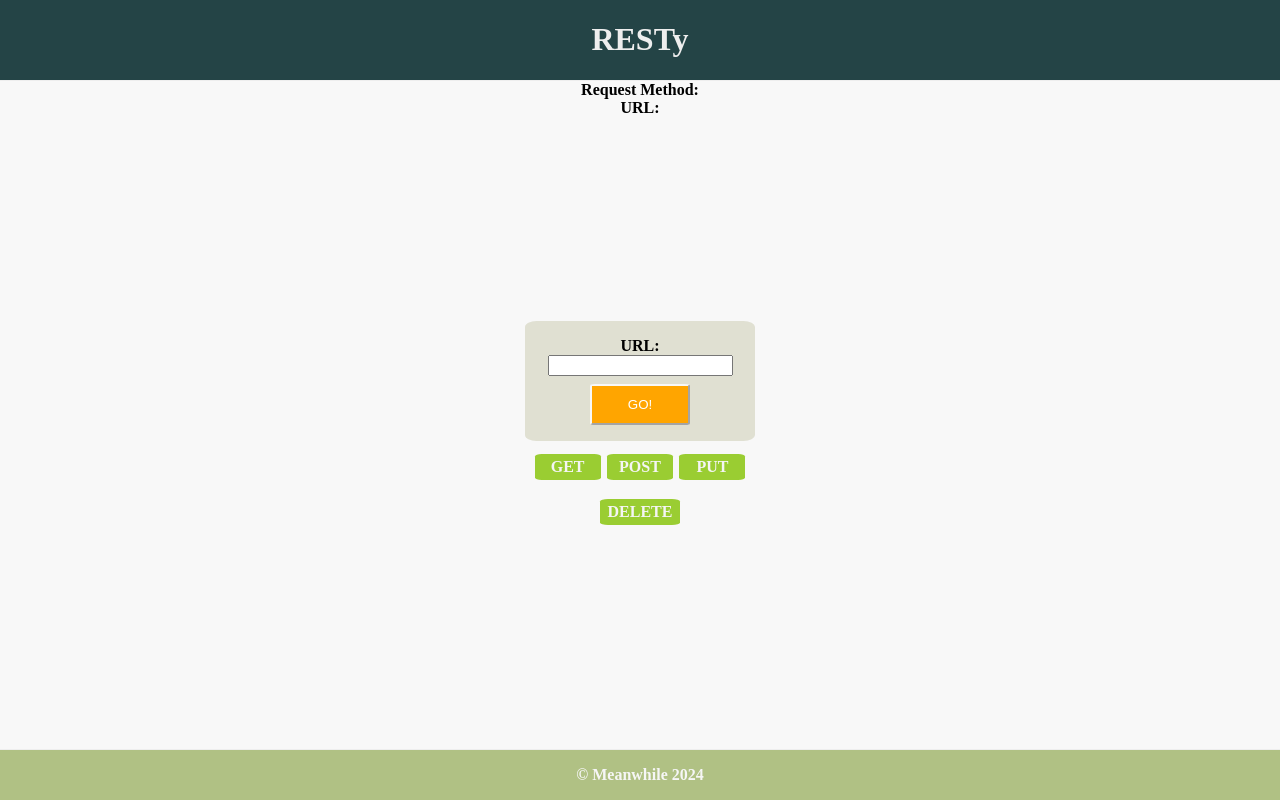
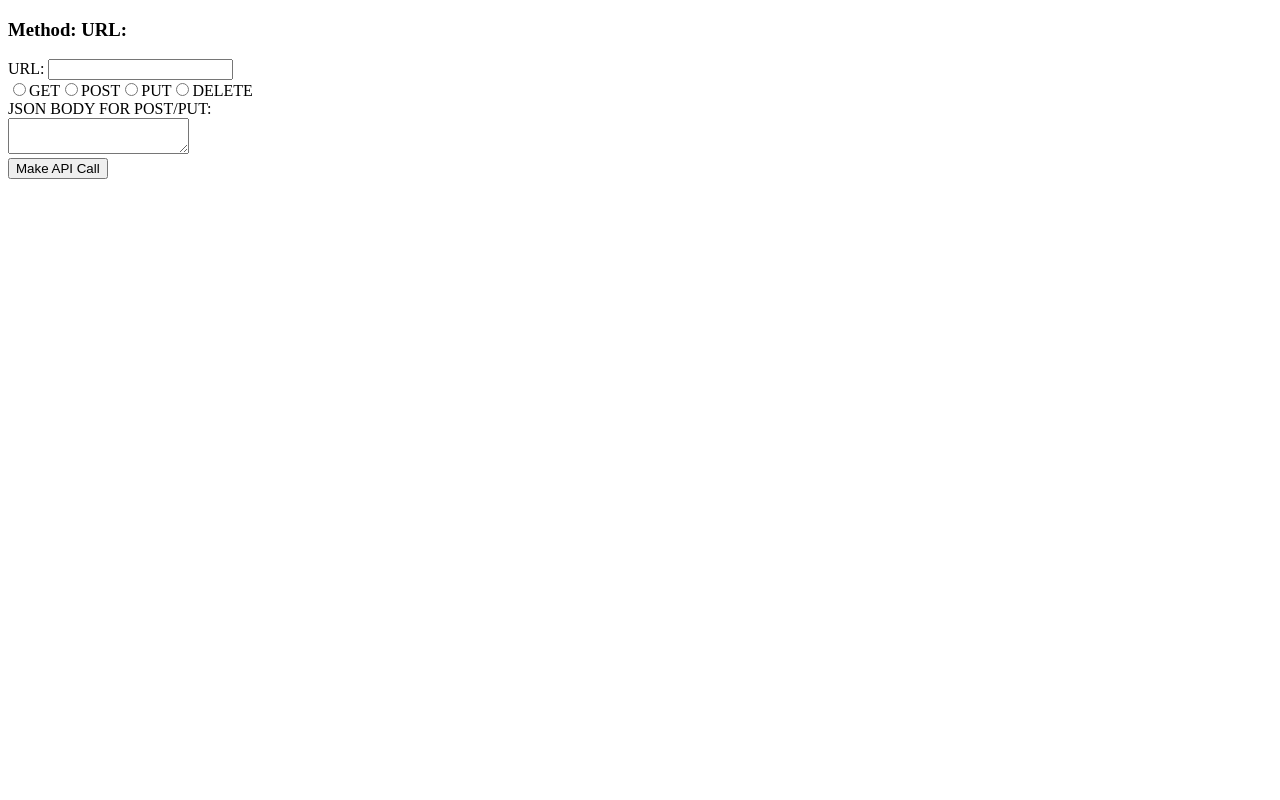
Before and after one commit to agabekian/resty, a React (Vite) app: page / in a window 1280 px wide. Built offline with nearby package versions, Linux system fonts and the light colour scheme.

Commit message:
basic-func-added-no-style

```diff
--- a/src/App.jsx
+++ b/src/App.jsx
@@ -1,46 +1,40 @@
-import React from 'react';
-import './App.scss';
+import { useState } from 'react';
+import Form from './Components/Form/Form.jsx';
+import axios from 'axios'; // Import Axios
 
-import Header from './Components/Header';
-import Footer from './Components/Footer';
-import Form from './Components/Form';
-import Results from './Components/Results';
+function App() {
+    const [json, setJSON] = useState({});
 
-class App extends React.Component {
-
-    constructor(props) {
-        super(props);
-        this.state = {
-            data: null,
-            requestParams: {},
-        };
+    function updateFormData(data) {
+        // Optional: Update state in App.js if needed (e.g., for displaying response)
+        console.log('API response data:', data);
     }
 
-    callApi = (requestParams) => {
-        // mock output
-        const data = {
-            count: 2,
-            results: [
-                {name: 'fake thing 1', url: 'http://fakethings.com/1'},
-                {name: 'fake thing 2', url: 'http://fakethings.com/2'},
-            ],
-        };
-        this.setState({data, requestParams});
+    function callAPI(url, method, body) {
+        console.log('Making the API call ...', url, method, body);
+
+        axios({
+            method: method,
+            url: url,
+            headers: { 'Content-Type': method === 'POST' || method === 'PUT'
+                    ? 'application/json' : undefined }, // Set header only for POST/PUT
+            data: body || {}, // Include body if provided
+        })
+            .then(response => {
+                updateFormData(response.data);
+                // Handle successful DELETE request (optional)
+                if (method === 'DELETE') {
+                    console.log('Resource deleted successfully!'); // Or display user-friendly message
+                }
+            })
+            .catch(error => console.error('API call error:', error));
     }
 
-    render() {
-        return (
-            <React.Fragment>
-                <Header />
-                    <div>Request Method: {this.state.requestParams.method}</div>
-                    <div>URL: {this.state.requestParams.url}</div>
-
-                <Form handleApiCall={this.callApi}/>
-                <Results data={this.state.data}/>
-                <Footer/>
-            </React.Fragment>
-        );
-    }
+    return (
+        <>
+            <Form callAPI={callAPI} updateFormData={updateFormData} />
+        </>
+    );
 }
 
 export default App;
--- /dev/null
+++ b/src/Components/Form/Form.jsx
@@ -0,0 +1,57 @@
+
+
+// Form.js
+import { useState } from 'react';
+
+function Form(props) {
+    const [formData, setFormData] = useState({});
+
+    function handleSubmit(e) {
+        e.preventDefault();
+        props.callAPI(formData.url, formData.method, formData.body);
+    }
+
+    function handleChange(e) {
+        const fieldName = e.target.name;
+        const value = e.target.value;
+
+        setFormData({ ...formData, [fieldName]: value });
+    }
+
+    return (
+        <form onSubmit={handleSubmit}>
+            <h3>Method: {formData.method} URL: {formData.url}</h3>
+            <div>
+                <span>URL: </span>
+                <input onChange={handleChange} type="text" name="url" />
+            </div>
+            <div>
+                <label>
+                    <input onChange={handleChange} type="radio" name="method" value="get" />
+                    <span>GET</span>
+                </label>
+                <label>
+                    <input onChange={handleChange} type="radio" name="method" value="post" />
+                    <span>POST</span>
+                </label>
+                <label>
+                    <input onChange={handleChange} type="radio" name="method" value="put" />
+                    <span>PUT</span>
+                </label>
+                <label>
+                    <input onChange={handleChange} type="radio" name="method" value="delete" />
+                    <span>DELETE</span>
+                </label>
+            </div>
+            <div>
+                <div>JSON BODY FOR POST/PUT:</div>
+                <textarea onChange={handleChange} name="body" />
+            </div>
+            <div>
+                <button type="submit">Make API Call</button>
+            </div>
+        </form>
+    );
+}
+
+export default Form;
--- a/src/Components/Form/Form.scss
+++ b/src/Components/Form/Form.scss
@@ -5,6 +5,9 @@ form {
   display: inline-block;
   margin: auto;
   width: 250px;
+  input[type=radio]:checked + span {
+    background: lightblue;
+  }
 
 
   label {
--- a/src/Components/Form/index.jsx
+++ /dev/null
@@ -1,35 +0,0 @@
-import './Form.scss';
-import {useState} from "react";
-
-const Form = (props) => {
-    const [verb, setVerb] = useState('');
-
-    const handleSubmit = (e) => {
-        e.preventDefault();
-        setVerb(e.target.value);
-        const formData = {
-            method: verb,
-            url: 'https://swapi.dev/api/people',
-        };
-        props.handleApiCall(formData);
-    }
-    const handleButtonClick = (e) => setVerb(e.target.id);
-
-    return (
-        <form onSubmit={handleSubmit}>
-            <label className="formLabel">
-                <span>URL: </span>
-                <input name='url' type='text'/>
-                <button type="submit">GO!</button>
-            </label>
-            <label className="methods">
-                <span id="get" onClick={handleButtonClick}>GET</span>
-                <span id="post" onClick={handleButtonClick}>POST</span>
-                <span id="put" onClick={handleButtonClick}>PUT</span>
-                <span id="delete" onClick={handleButtonClick}>DELETE</span>
-            </label>
-        </form>
-    );
-}
-
-export default Form;
```
Also changed, not shown: src/Components/Caller.jsx (deleted, +0 -61 lines), src/README.md (added), 1 other file (tests, documents, lock files or other folders).
